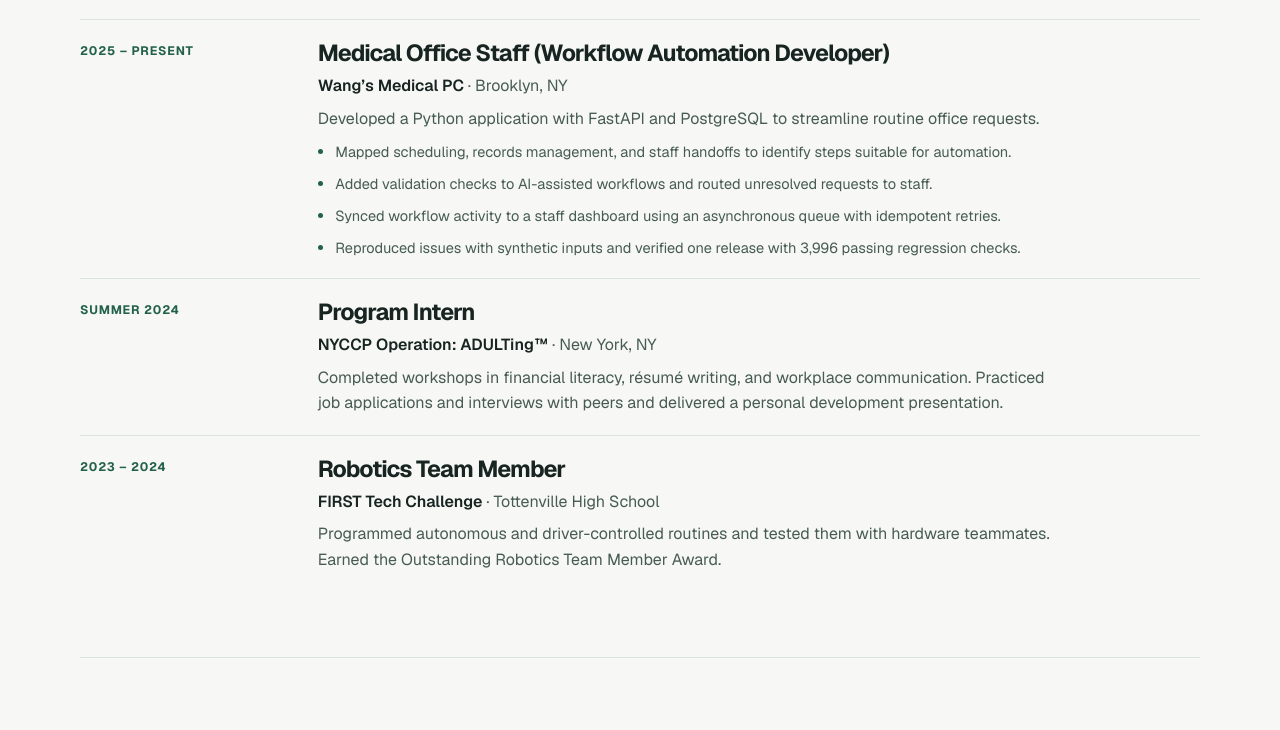
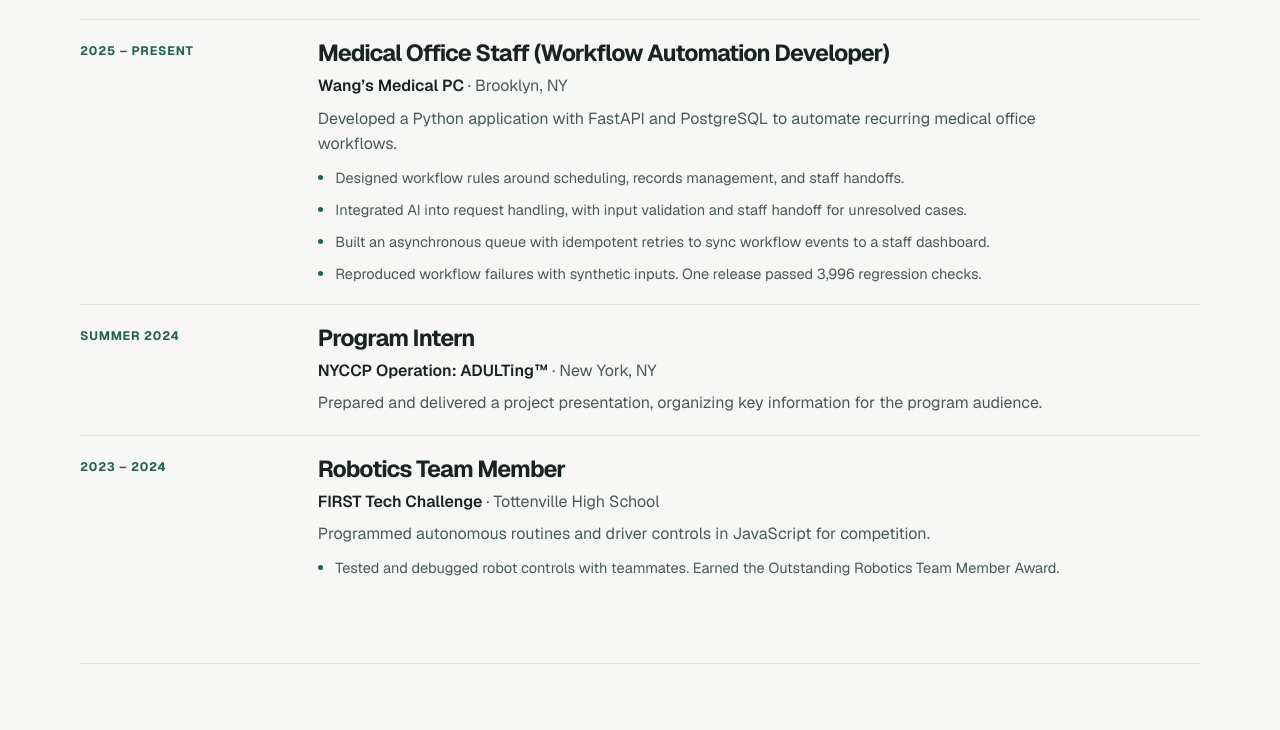
Before and after one commit to yuhan2521407353-debug/yuhanchen.me, a Next.js app: page / in a window 1280 px wide. Shown: the part 740-1470 px from the top of the page. Built offline with nearby package versions, Linux system fonts and the light colour scheme.

Commit message:
Clarify technical contributions across experience

```diff
--- a/app/data/portfolio.ts
+++ b/app/data/portfolio.ts
@@ -19,12 +19,12 @@ export const experience = [
     organization: "Wang’s Medical PC",
     location: "Brooklyn, NY",
     dates: "2025 – Present",
-    description: "Developed a Python application with FastAPI and PostgreSQL to streamline routine office requests.",
+    description: "Developed a Python application with FastAPI and PostgreSQL to automate recurring medical office workflows.",
     details: [
-      "Mapped scheduling, records management, and staff handoffs to identify steps suitable for automation.",
-      "Added validation checks to AI-assisted workflows and routed unresolved requests to staff.",
-      "Synced workflow activity to a staff dashboard using an asynchronous queue with idempotent retries.",
-      "Reproduced issues with synthetic inputs and verified one release with 3,996 passing regression checks.",
+      "Designed workflow rules around scheduling, records management, and staff handoffs.",
+      "Integrated AI into request handling, with input validation and staff handoff for unresolved cases.",
+      "Built an asynchronous queue with idempotent retries to sync workflow events to a staff dashboard.",
+      "Reproduced workflow failures with synthetic inputs. One release passed 3,996 regression checks.",
     ],
   },
   {
@@ -32,14 +32,17 @@ export const experience = [
     organization: "NYCCP Operation: ADULTing™",
     location: "New York, NY",
     dates: "Summer 2024",
-    description: "Completed workshops in financial literacy, résumé writing, and workplace communication. Practiced job applications and interviews with peers and delivered a personal development presentation.",
+    description: "Prepared and delivered a project presentation, organizing key information for the program audience.",
   },
   {
     role: "Robotics Team Member",
     organization: "FIRST Tech Challenge",
     location: "Tottenville High School",
     dates: "2023 – 2024",
-    description: "Programmed autonomous and driver-controlled routines and tested them with hardware teammates. Earned the Outstanding Robotics Team Member Award.",
+    description: "Programmed autonomous routines and driver controls in JavaScript for competition.",
+    details: [
+      "Tested and debugged robot controls with teammates. Earned the Outstanding Robotics Team Member Award.",
+    ],
   },
 ] as const;
 
```
